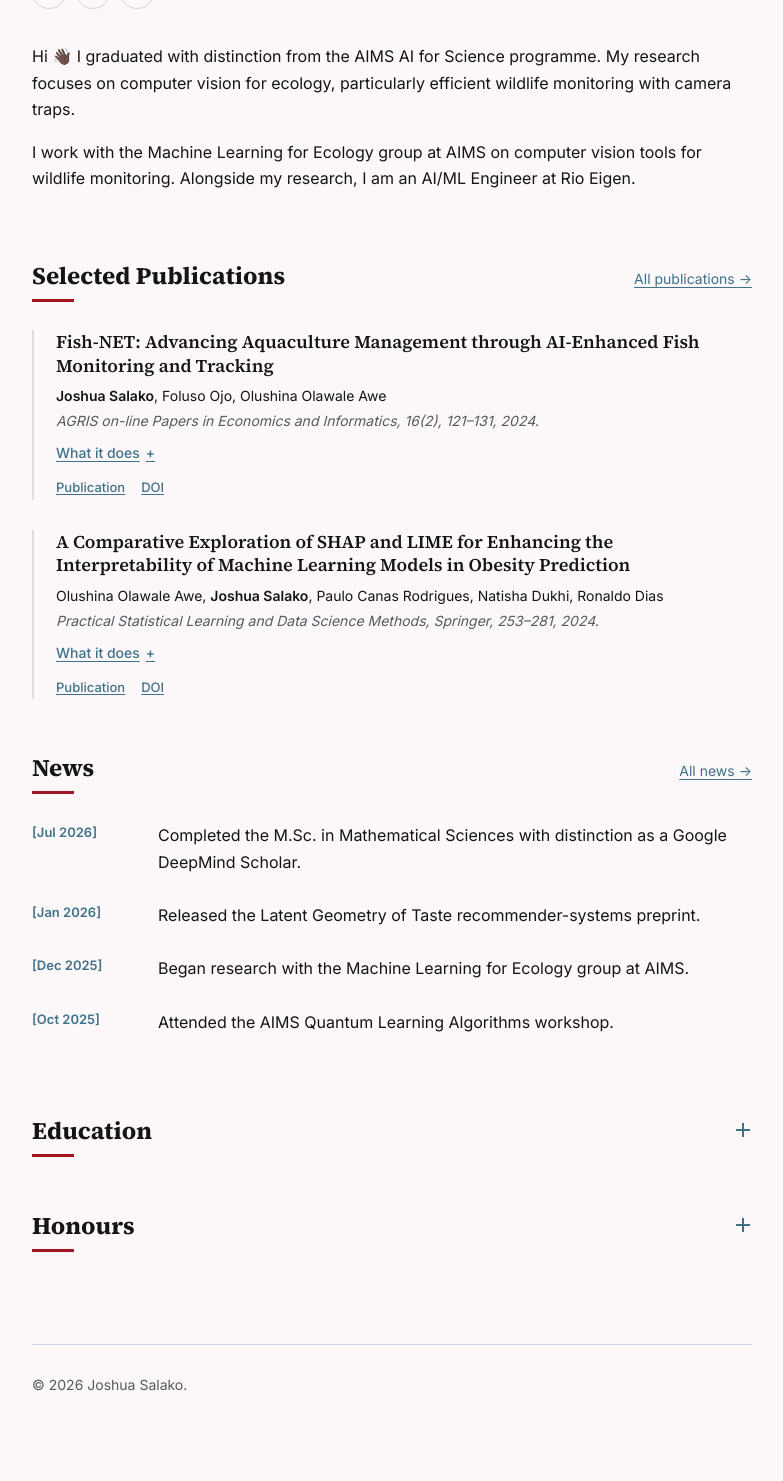
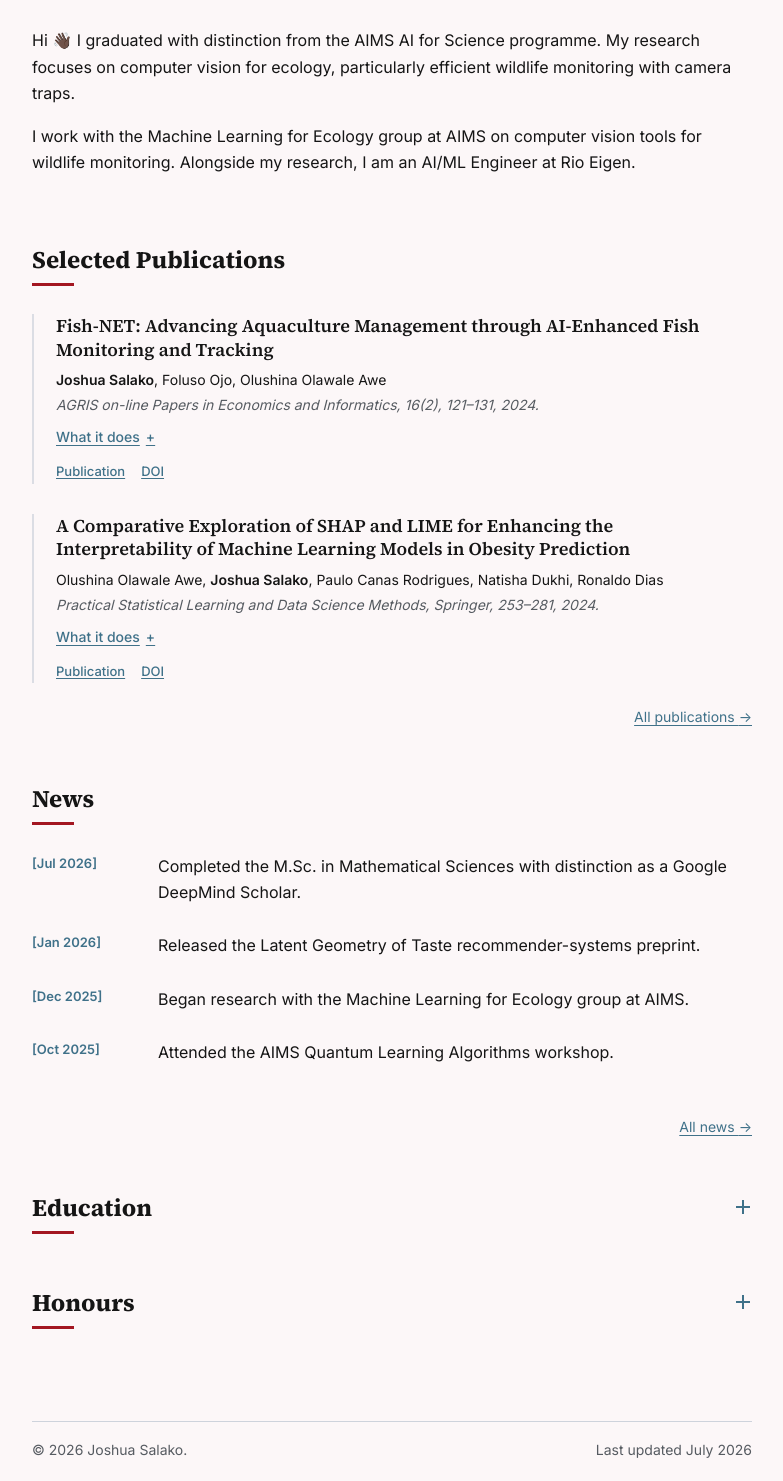
Before and after one commit to joshsalako/joshsalako.github.io, a Jekyll site: the page built from index.html, in a window 1280 px wide, cut to the strip 299-1780 px from the top of the page. Shown: the whole strip, without its empty margins (248-1031 px from the left). Built offline with Jekyll 4.4.1, drawn with Linux system fonts in a browser that asks for light colours; a style sheet for code colours, icons or effects is not loaded; before the commit the page ends 1735 px from its top, so only the background shows below that.

Commit message:
refactor: update site layout with relocated section links, footer timestamp, and responsive styling adjustments

```diff
--- a/_includes/footer.html
+++ b/_includes/footer.html
@@ -1,3 +1,4 @@
 <footer class="site-footer shell">
   <p>&copy; {{ site.time | date: '%Y' }} Joshua Salako.</p>
+  <p>Last updated {{ site.time | date: '%B %Y' }}</p>
 </footer>
--- a/index.html
+++ b/index.html
@@ -27,22 +27,22 @@ description: Joshua Salako is an AI researcher and engineer working on computer
   <section class="section" aria-labelledby="publications-title">
     <div class="section-heading">
       <h2 id="publications-title">Selected Publications</h2>
-      <a class="more-link" href="{{ '/publications.html' | relative_url }}">All publications <span aria-hidden="true">→</span></a>
     </div>
     <div class="publication-list publication-preview">
       {% assign featured_publications = site.data.publications | where: 'featured', true %}
       {% for publication in featured_publications limit: 2 %}{% include publication-entry.html publication=publication show_summary=true %}{% endfor %}
     </div>
+    <p class="section-more"><a class="more-link" href="{{ '/publications.html' | relative_url }}">All publications <span aria-hidden="true">→</span></a></p>
   </section>
 
   <section class="section" aria-labelledby="recent-news-title">
     <div class="section-heading">
       <h2 id="recent-news-title">News</h2>
-      <a class="more-link" href="{{ '/news.html' | relative_url }}">All news <span aria-hidden="true">→</span></a>
     </div>
     <ol class="news-list news-preview">
       {% for item in site.data.news limit: 4 %}{% include news-entry.html item=item %}{% endfor %}
     </ol>
+    <p class="section-more"><a class="more-link" href="{{ '/news.html' | relative_url }}">All news <span aria-hidden="true">→</span></a></p>
   </section>
 
   <details class="section section-disclosure">
--- a/styles.css
+++ b/styles.css
@@ -78,7 +78,7 @@ h3 {
 
 .site-nav {
   display: flex;
-  min-height: 70px;
+  min-height: 54px;
   align-items: center;
   justify-content: flex-end;
 }
@@ -217,6 +217,11 @@ main {
 .more-link {
   flex: 0 0 auto;
   font-size: 14px;
+}
+
+.section-more {
+  margin: 20px 0 0;
+  text-align: right;
 }
 
 .publication-year-group {
@@ -508,11 +513,16 @@ main {
 }
 
 .site-footer {
+  display: flex;
+  align-items: center;
+  justify-content: space-between;
+  gap: 8px 24px;
   margin-top: 92px;
-  padding: 28px 0 40px;
+  padding: 16px 0 20px;
   border-top: 1px solid var(--pale-slate);
   color: var(--muted);
   font-size: 14px;
+  font-weight: 400;
 }
 
 .site-footer p {
@@ -527,7 +537,7 @@ main {
   .site-nav {
     display: block;
     min-height: 0;
-    padding: 26px 0 24px;
+    padding: 18px 0 16px;
   }
 
   .nav-links {
@@ -616,6 +626,7 @@ main {
   }
 
   .site-footer {
+    flex-wrap: wrap;
     margin-top: 72px;
   }
 }
```
Also changed, not shown: 6 other files.
